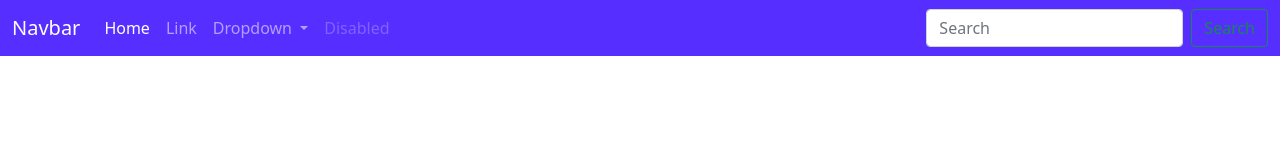
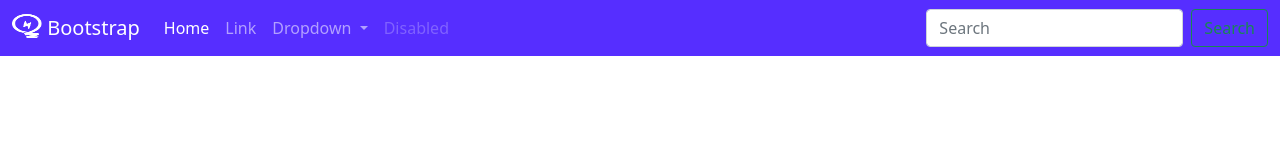
Before and after one commit to jbmakib/leader-board-bootstrap, a plain HTML site: page index.html in a window 1280 px wide. Drawn offline with nearby package versions, Linux system fonts and the light colour scheme.

Commit message:
customizing logo

```diff
--- a/index.html
+++ b/index.html
@@ -14,7 +14,9 @@
     <header>
         <nav class="navbar navbar-expand-lg navbar-dark" style="background-color: #562EFF;">
             <div class="container-fluid">
-                <a class="navbar-brand" href="#">Navbar</a>
+                <a class="navbar-brand" href="#">
+                    <img src="images/icons/logo.png" alt="Our_Logo" width="30" height="24" class="d-inline-block align-text-top"> Bootstrap
+                </a>
                 <button class="navbar-toggler" type="button" data-bs-toggle="collapse" data-bs-target="#navbarSupportedContent" aria-controls="navbarSupportedContent" aria-expanded="false" aria-label="Toggle navigation">
                 <span class="navbar-toggler-icon"></span>
               </button>
```
